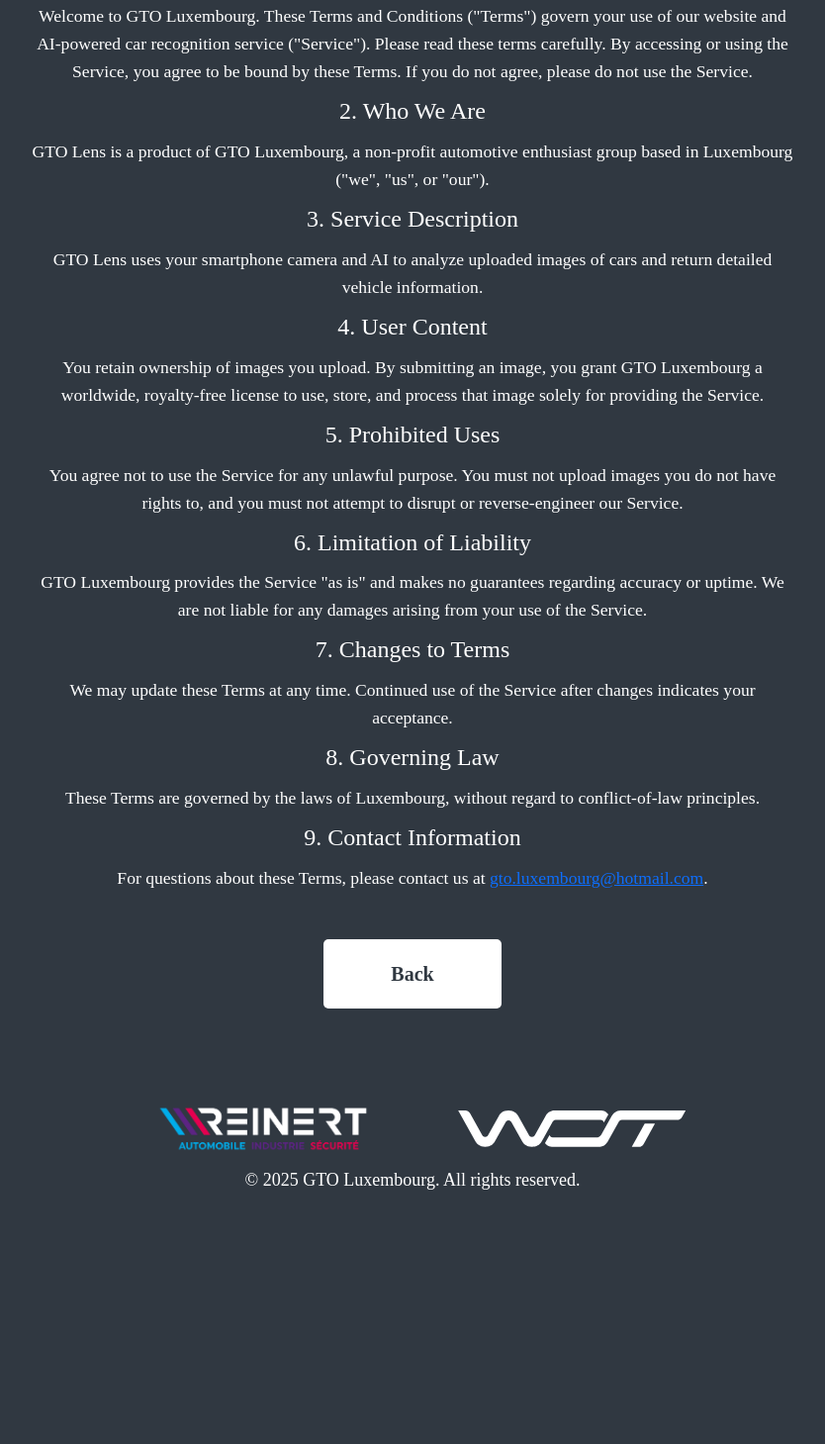
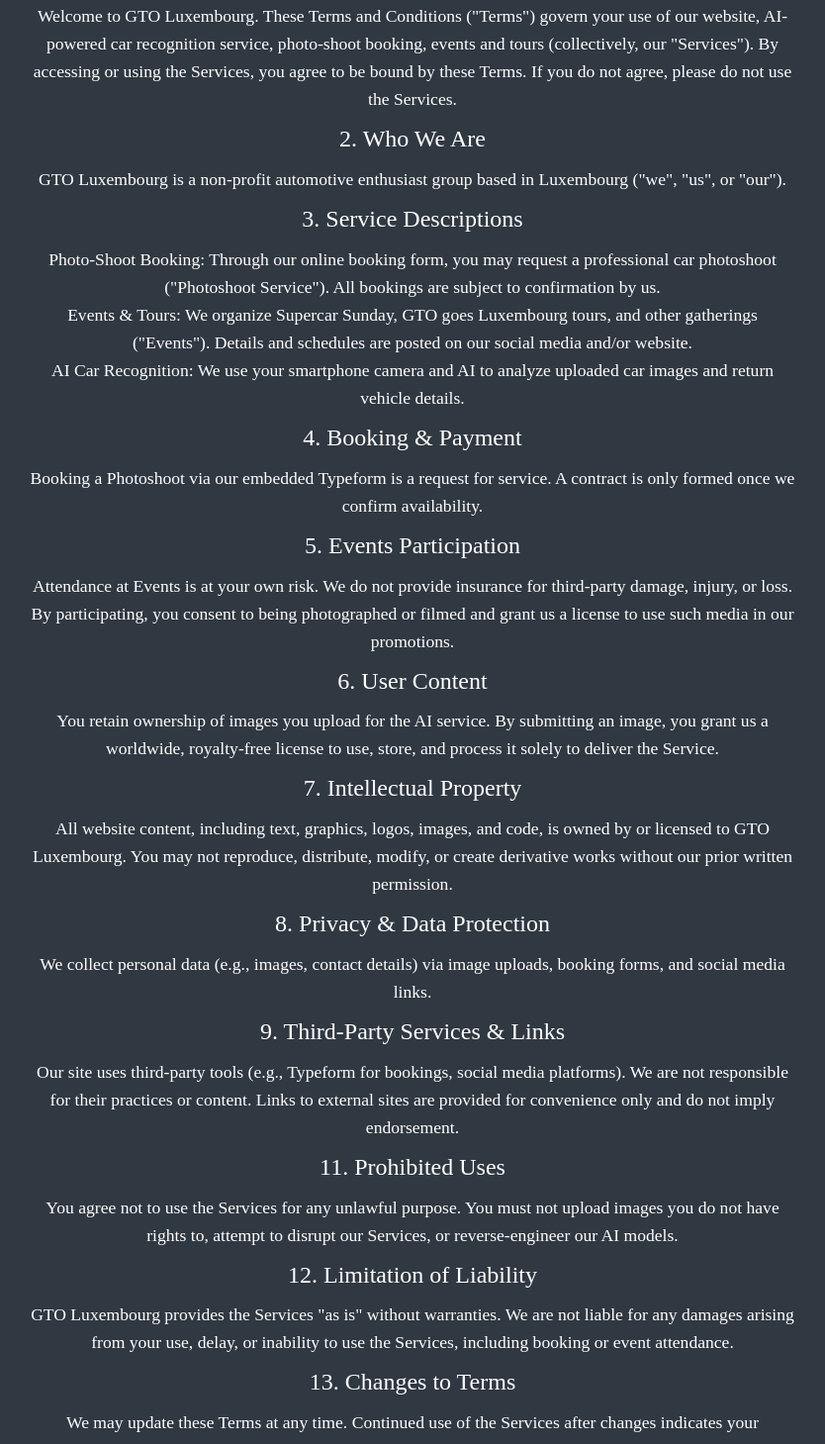
Before and after one commit to kinglouie-fm/gto_website, a Vue app: page /terms in a window 1280 px wide. Shown: the part 260-1719 px from the top of the page at 99% size, without its empty margins (223-1057 px from the left). Before the commit the page ends 1543 px from the top, so only its background shows below. Built offline with nearby package versions, Linux system fonts and the light colour scheme; a web font is replaced by a local one.

Commit message:
adjusted terms and conditions and put a link in footer

```diff
--- a/src/components/Footer.vue
+++ b/src/components/Footer.vue
@@ -6,6 +6,9 @@
         <a href="https://www.wot.lu" target="_blank">
             <img src="/images/wot_white_logo.svg" alt="WOT Logo" class="wot-logo" />
         </a>
+        <p class="mb-1">
+            <RouterLink to="/terms">Terms and Conditions</RouterLink>
+        </p>
         <p class="mb-0">
             &copy; 2025 GTO Luxembourg. All rights reserved.
         </p>
--- a/src/views/TermsAndConditions.vue
+++ b/src/views/TermsAndConditions.vue
@@ -6,57 +6,102 @@
         <div class="container text-center terms-sections">
             <h4 class="h-white-small">1. Introduction</h4>
             <p class="content-text">
-                Welcome to GTO Luxembourg. These Terms and Conditions ("Terms") govern your use of our website and
+                Welcome to GTO Luxembourg. These Terms and Conditions ("Terms") govern your use of our website,
                 AI-powered
-                car recognition service ("Service"). Please read these terms carefully. By accessing or using the
-                Service, you agree to be bound by these Terms. If you do not agree, please do not use the Service.
+                car recognition service, photo-shoot booking, events and tours (collectively, our "Services").
+                By accessing or using the Services, you agree to be bound by these Terms. If you do not agree, please
+                do not use the Services.
             </p>
 
             <h4 class="h-white-small">2. Who We Are</h4>
             <p class="content-text">
-                GTO Lens is a product of GTO Luxembourg, a non-profit automotive enthusiast group based in Luxembourg
-                ("we", "us", or "our").
+                GTO Luxembourg is a non-profit automotive enthusiast group based in Luxembourg ("we", "us", or "our").
             </p>
 
-            <h4 class="h-white-small">3. Service Description</h4>
+            <h4 class="h-white-small">3. Service Descriptions</h4>
             <p class="content-text">
-                GTO Lens uses your smartphone camera and AI to analyze uploaded images of cars and return detailed
-                vehicle information.
+                <strong>Photo-Shoot Booking:</strong> Through our online booking form, you may request a professional
+                car photoshoot ("Photoshoot Service"). All bookings are subject to confirmation by us.<br>
+                <strong>Events & Tours:</strong> We organize Supercar Sunday, GTO goes Luxembourg tours, and other
+                gatherings ("Events"). Details and schedules are posted on our social media and/or website.<br>
+                <strong>AI Car Recognition:</strong> We use your smartphone camera and AI to analyze uploaded car images
+                and return vehicle details.
             </p>
 
-            <h4 class="h-white-small">4. User Content</h4>
+            <h4 class="h-white-small">4. Booking & Payment</h4>
             <p class="content-text">
-                You retain ownership of images you upload. By submitting an image, you grant GTO Luxembourg a worldwide,
-                royalty-free license to use, store, and process that image solely for providing the Service.
+                Booking a Photoshoot via our embedded Typeform is a request for service. A contract is only formed
+                once we confirm availability.
             </p>
 
-            <h4 class="h-white-small">5. Prohibited Uses</h4>
+            <h4 class="h-white-small">5. Events Participation</h4>
             <p class="content-text">
-                You agree not to use the Service for any unlawful purpose. You must not upload images you do not have
-                rights to, and you must not attempt to disrupt or reverse-engineer our Service.
+                Attendance at Events is at your own risk. We do not provide insurance for third-party damage, injury,
+                or loss. By participating, you consent to being photographed or filmed and grant us a license to use
+                such media in our promotions.
             </p>
 
-            <h4 class="h-white-small">6. Limitation of Liability</h4>
+            <h4 class="h-white-small">6. User Content</h4>
             <p class="content-text">
-                GTO Luxembourg provides the Service "as is" and makes no guarantees regarding accuracy or uptime.
-                We are not liable for any damages arising from your use of the Service.
+                You retain ownership of images you upload for the AI service. By submitting an image, you grant us a
+                worldwide, royalty-free license to use, store, and process it solely to deliver the Service.
             </p>
 
-            <h4 class="h-white-small">7. Changes to Terms</h4>
+            <h4 class="h-white-small">7. Intellectual Property</h4>
             <p class="content-text">
-                We may update these Terms at any time. Continued use of the Service after changes indicates your
+                All website content, including text, graphics, logos, images, and code, is owned by or licensed to
+                GTO Luxembourg. You may not reproduce, distribute, modify, or create derivative works without our
+                prior written permission.
+            </p>
+
+            <h4 class="h-white-small">8. Privacy & Data Protection</h4>
+            <p class="content-text">
+                We collect personal data (e.g., images, contact details) via image uploads, booking forms, and social
+                media links.
+                <!-- Our <a href="/privacy-policy">Privacy Policy</a> explains how we handle your data in -->
+                <!-- compliance with GDPR. By using our Services, you consent to that processing. -->
+            </p>
+
+            <h4 class="h-white-small">9. Third-Party Services & Links</h4>
+            <p class="content-text">
+                Our site uses third-party tools (e.g., Typeform for bookings, social media platforms). We are not
+                responsible for their practices or content. Links to external sites are provided for convenience
+                only and do not imply endorsement.
+            </p>
+
+            <!-- <h4 class="h-white-small">10. Cookies & Tracking</h4>
+            <p class="content-text">
+                We use cookies and similar technologies to enhance your experience, analyze traffic, and display
+                personalized content. For details, see our <a href="/cookie-policy">Cookie Policy</a>.
+            </p> -->
+
+            <h4 class="h-white-small">11. Prohibited Uses</h4>
+            <p class="content-text">
+                You agree not to use the Services for any unlawful purpose. You must not upload images you do not have
+                rights to, attempt to disrupt our Services, or reverse-engineer our AI models.
+            </p>
+
+            <h4 class="h-white-small">12. Limitation of Liability</h4>
+            <p class="content-text">
+                GTO Luxembourg provides the Services "as is" without warranties. We are not liable for any damages
+                arising from your use, delay, or inability to use the Services, including booking or event attendance.
+            </p>
+
+            <h4 class="h-white-small">13. Changes to Terms</h4>
+            <p class="content-text">
+                We may update these Terms at any time. Continued use of the Services after changes indicates your
                 acceptance.
             </p>
 
-            <h4 class="h-white-small">8. Governing Law</h4>
+            <h4 class="h-white-small">14. Governing Law</h4>
             <p class="content-text">
                 These Terms are governed by the laws of Luxembourg, without regard to conflict-of-law principles.
             </p>
 
-            <h4 class="h-white-small">9. Contact Information</h4>
+            <h4 class="h-white-small">15. Contact Information</h4>
             <p class="content-text">
-                For questions about these Terms, please contact us at <a
-                    href="mailto:gto.luxembourg@hotmail.com">gto.luxembourg@hotmail.com</a>.
+                For questions about these Terms, please contact us at
+                <a href="mailto:gto.luxembourg@hotmail.com">gto.luxembourg@hotmail.com</a>.
             </p>
 
             <div class="text-center mt-5">
```
